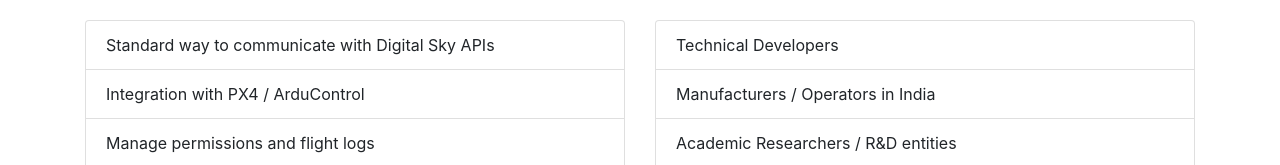
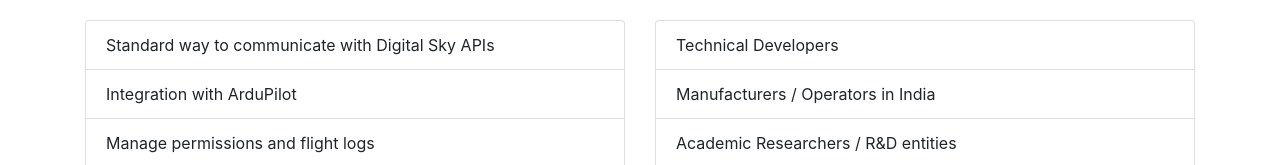
Before and after one commit to openskies-sh/aerobridge-webinar, a plain HTML site: page index.html in a window 1280 px wide. Shown: the part 614-779 px from the top of the page. Drawn offline with Linux system fonts and the light colour scheme.

Commit message:
Update index.html

```diff
--- a/index.html
+++ b/index.html
@@ -83,7 +83,7 @@
         <ul class="list-group">
 
             <li class="list-group-item">Standard way to communicate with Digital Sky APIs</li>
-            <li class="list-group-item">Integration with PX4 / ArduControl </li>
+            <li class="list-group-item">Integration with ArduPilot </li>
             <li class="list-group-item">Manage permissions and flight logs</li>
             <li class="list-group-item">RFM integration</li>
             <li class="list-group-item">Easily manage compliance with NPNT</li>
```
